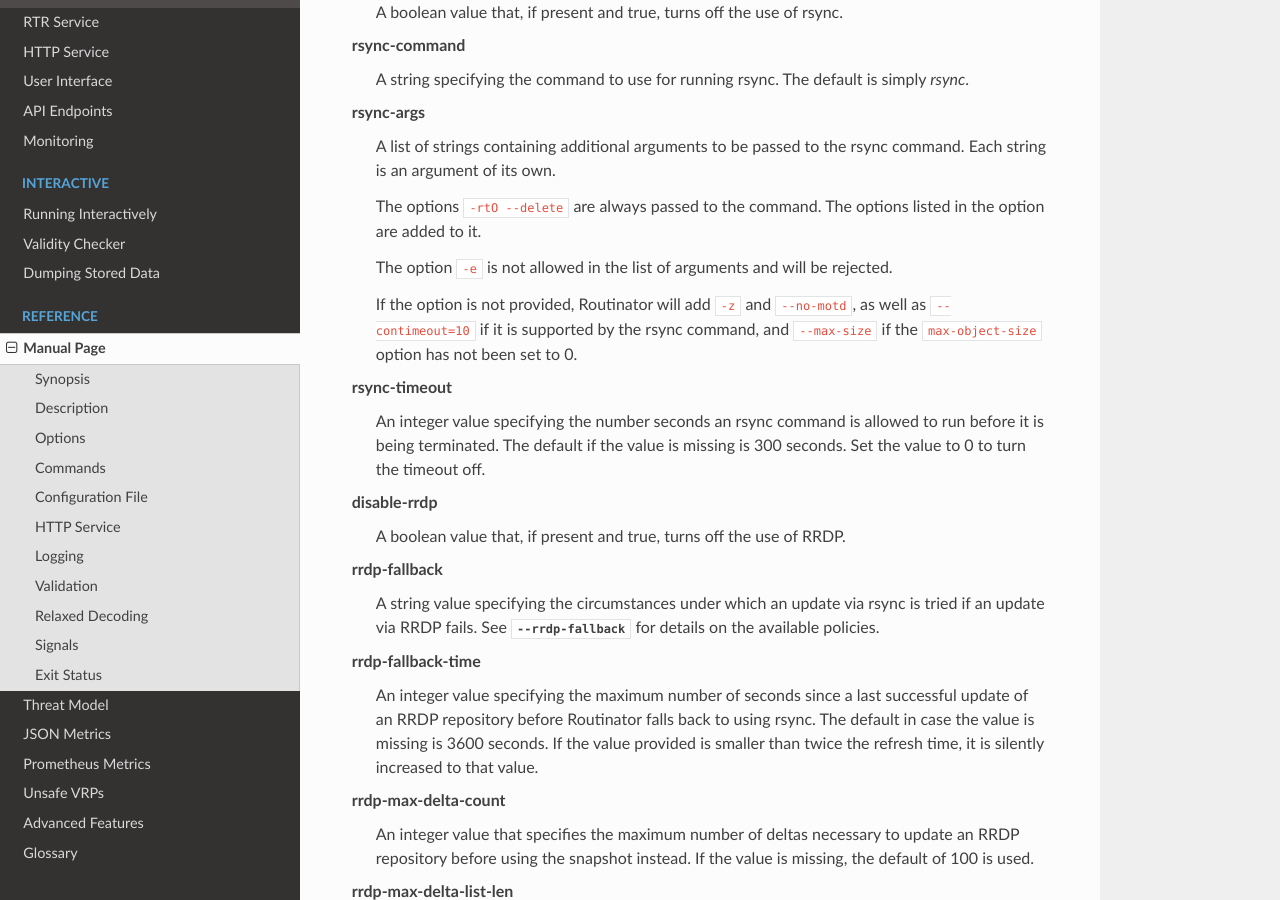
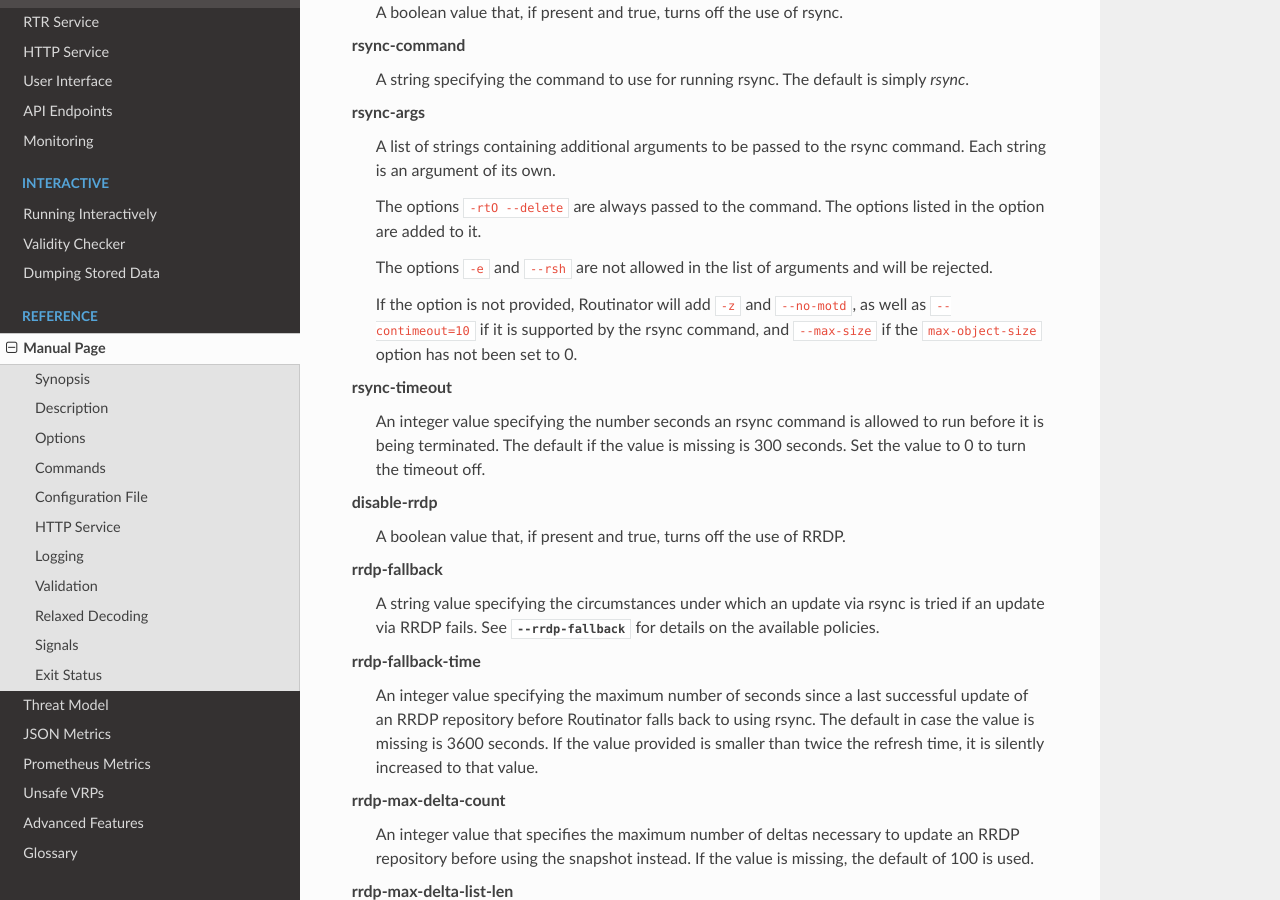
Before and after one commit to NLnetLabs/routinator, a Sphinx documentation site: the page built from doc/manual/source/manual-page.rst, in a window 1280 px wide and 900 px high, scrolled down 20611 px. Built offline with Sphinx 7.4.7 and the Read the Docs theme 3.1.0, drawn with Linux system fonts in a browser that asks for light colours.

Commit message:
Also document rejection of --rsh.

```diff
--- a/doc/manual/source/manual-page.rst
+++ b/doc/manual/source/manual-page.rst
@@ -1143,8 +1143,8 @@
             The options ``-rtO --delete`` are always passed to the command.
             The options listed in the option are added to it.
 
-            The option ``-e`` is not allowed in the list of arguments and
-            will be rejected.
+            The options ``-e`` and ``--rsh``  are not allowed in the list
+            of arguments and will be rejected.
 
             If the option is not provided, Routinator will add ``-z`` and
             ``--no-motd``, as well as ``--contimeout=10`` if it is supported
```
